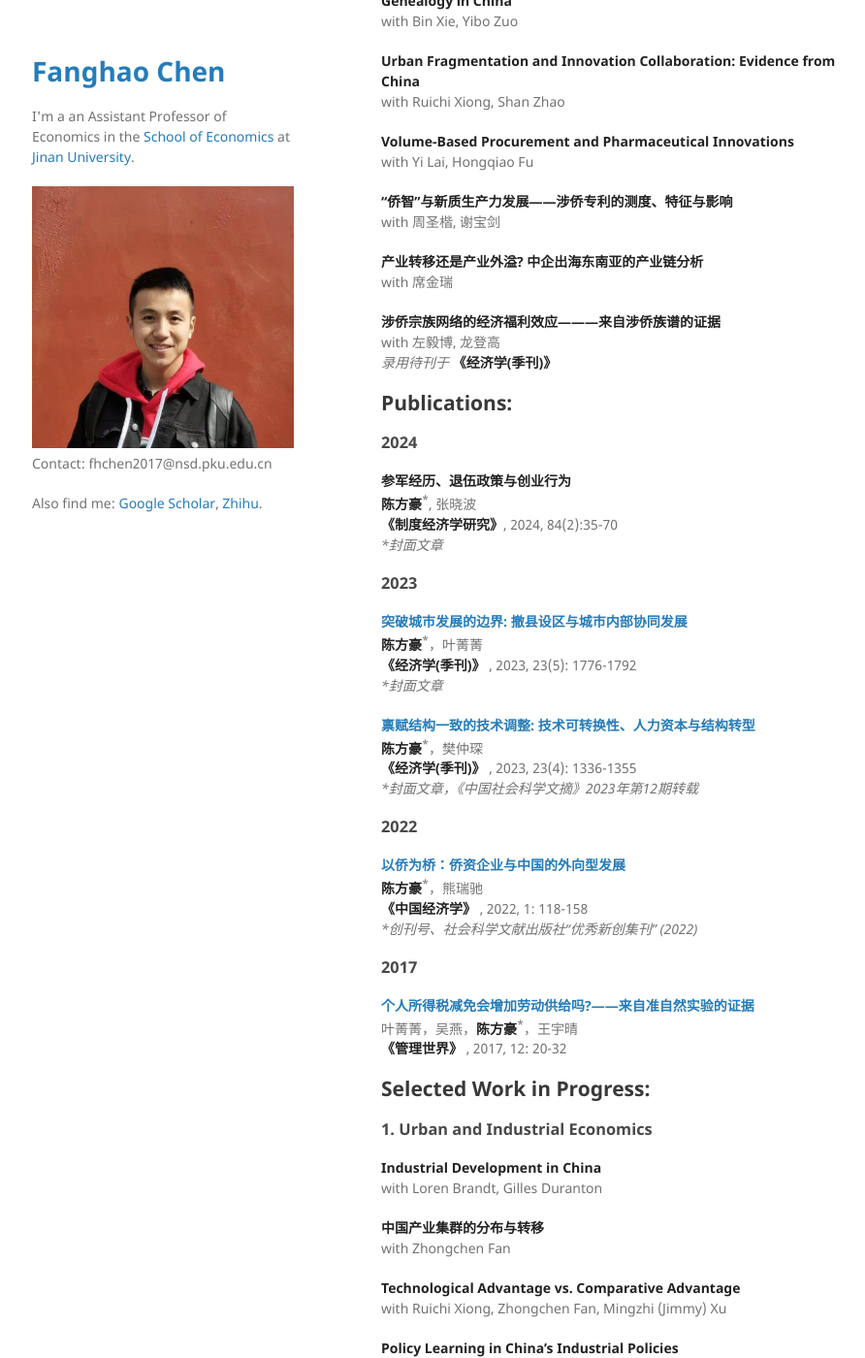
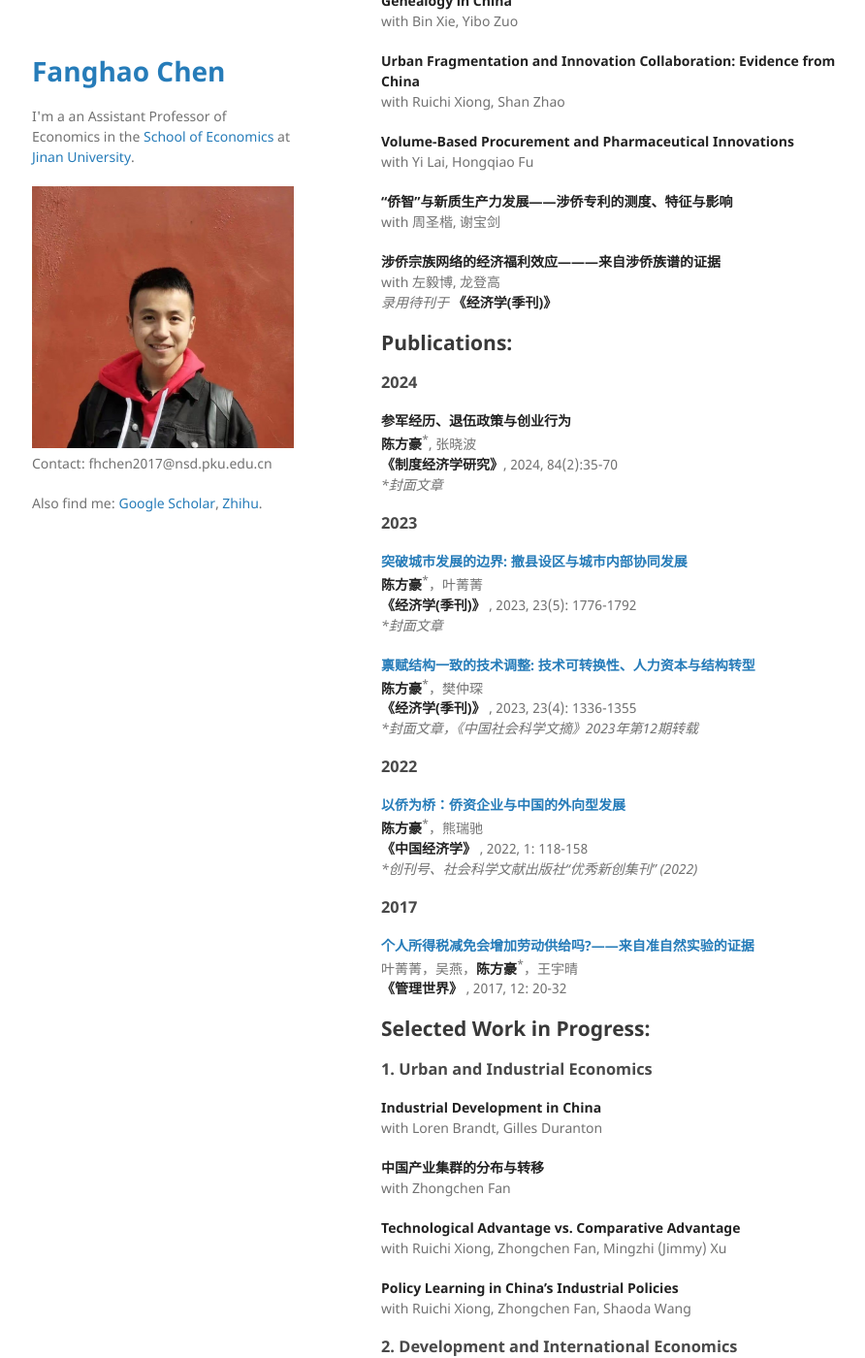
Before and after one commit to FanghaoChen/homepage, a Jekyll site: the page built from research.md, in a window 1280 px wide and 1400 px high, scrolled down 267 px. Shown: the whole window at 97% size, without its empty margins (177-1069 px from the left). Built offline with Jekyll 4.4.1, drawn with Linux system fonts in a browser that asks for light colours; some of the changed text lies outside the part shown.

Commit message:
Update research.md

```diff
--- a/research.md
+++ b/research.md
@@ -20,9 +20,6 @@ with Yi Lai, Hongqiao Fu
 
  **“侨智”与新质生产力发展——涉侨专利的测度、特征与影响** <br/>
 with 周圣楷, 谢宝剑 <br/>
-
-**产业转移还是产业外溢? 中企出海东南亚的产业链分析** <br/>
-with 席金瑞 <br/>
 
 **涉侨宗族网络的经济福利效应———来自涉侨族谱的证据** <br/>
 with 左毅博, 龙登高 <br/>
```
Also changed, not shown: other parts of research.md (+3 -0 lines).
